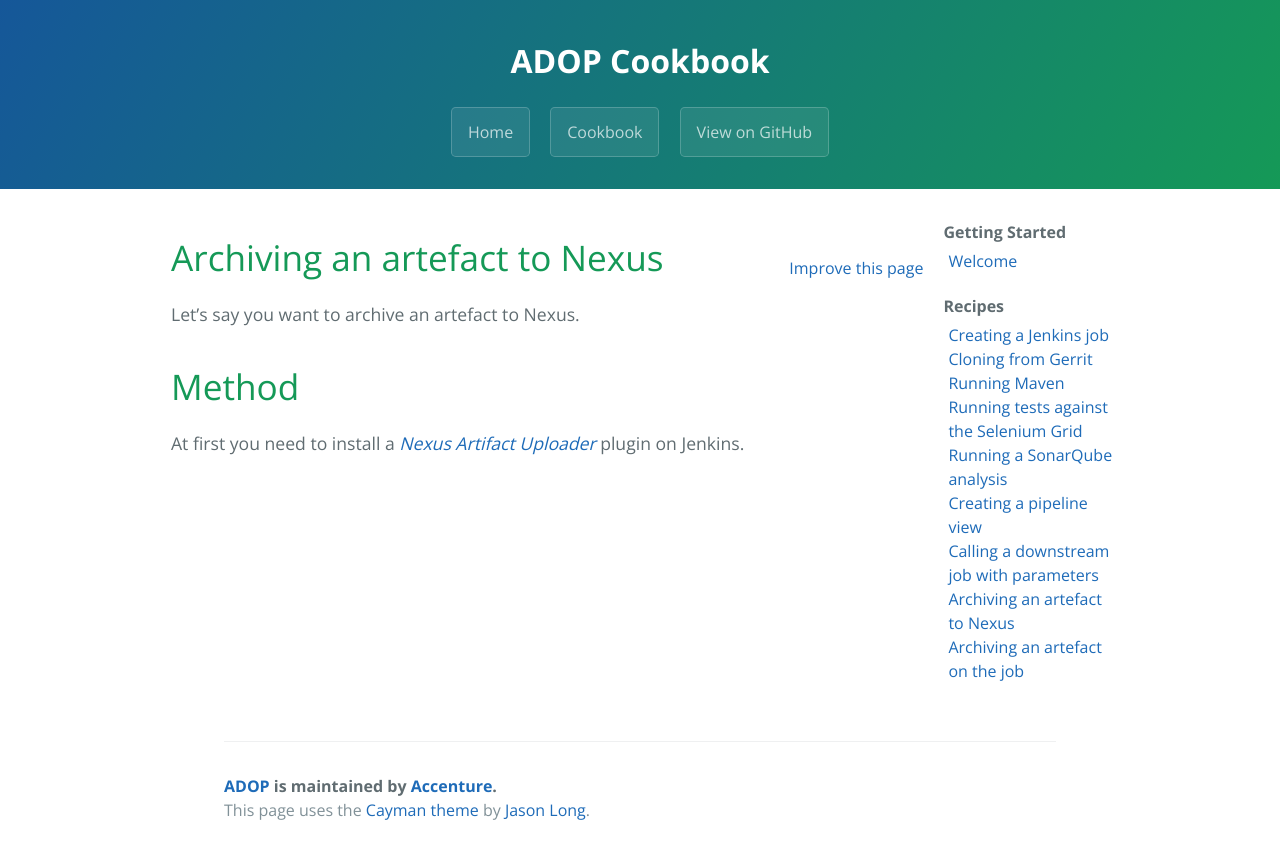
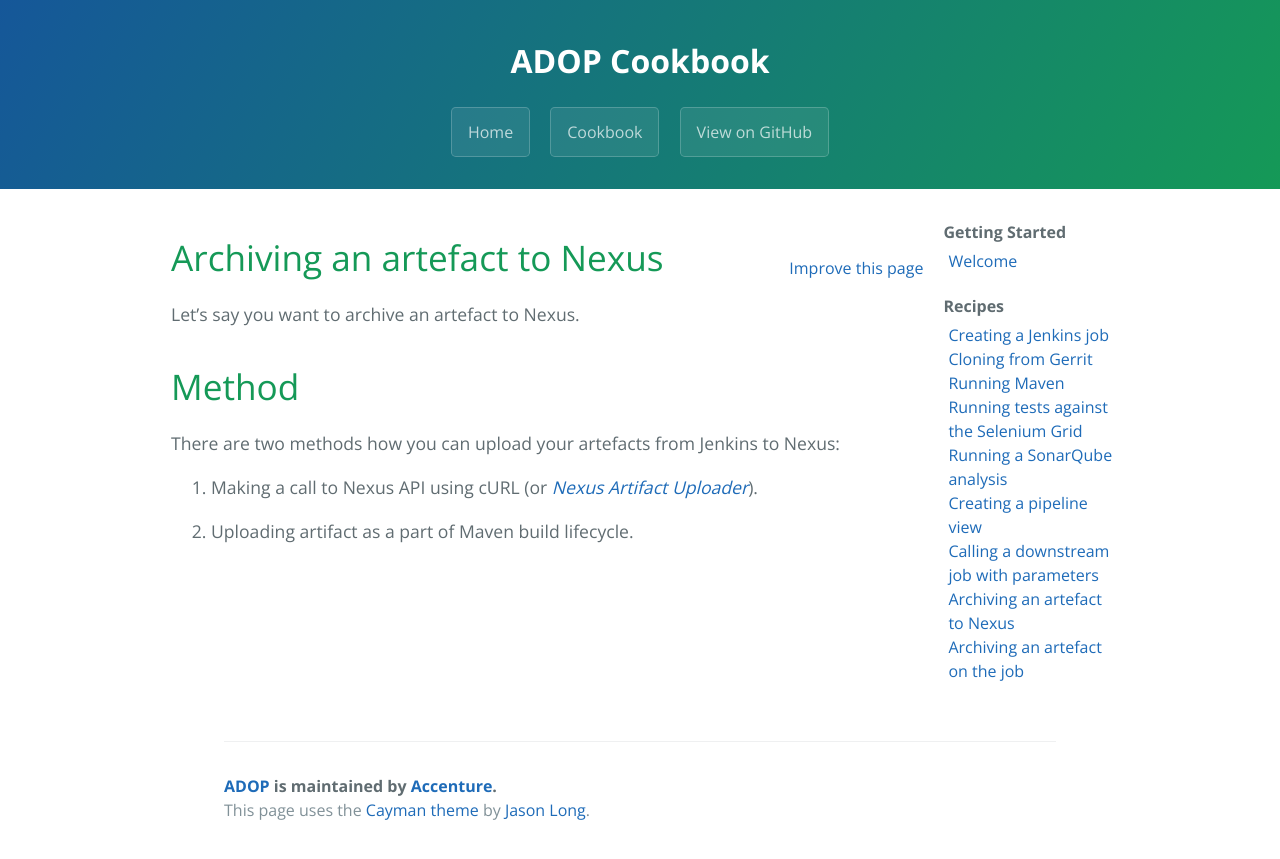
Before and after one commit to alexeymhv/adop-cartridges-cookbook, a Jekyll site: the page built from _docs/recipes/archiving-artefact-to-nexus.md, in a window 1280 px wide. Shown: the top 859 px of the page. Built offline with Jekyll 4.4.1, drawn with Linux system fonts in a browser that asks for light colours.

Commit message:
Update archiving-artefact-to-nexus.md

```diff
--- a/_docs/recipes/archiving-artefact-to-nexus.md
+++ b/_docs/recipes/archiving-artefact-to-nexus.md
@@ -8,4 +8,8 @@ Let's say you want to archive an artefact to Nexus.
 
 # Method
 
-At first you need to install a _[Nexus Artifact Uploader](https://wiki.jenkins-ci.org/display/JENKINS/Nexus+Artifact+Uploader)_ plugin on Jenkins.
+There are two methods how you can upload your artefacts from Jenkins to Nexus:
+
+1. Making a call to Nexus API using cURL (or _[Nexus Artifact Uploader](https://wiki.jenkins-ci.org/display/JENKINS/Nexus+Artifact+Uploader)_).
+
+2. Uploading artifact as a part of Maven build lifecycle.
```
